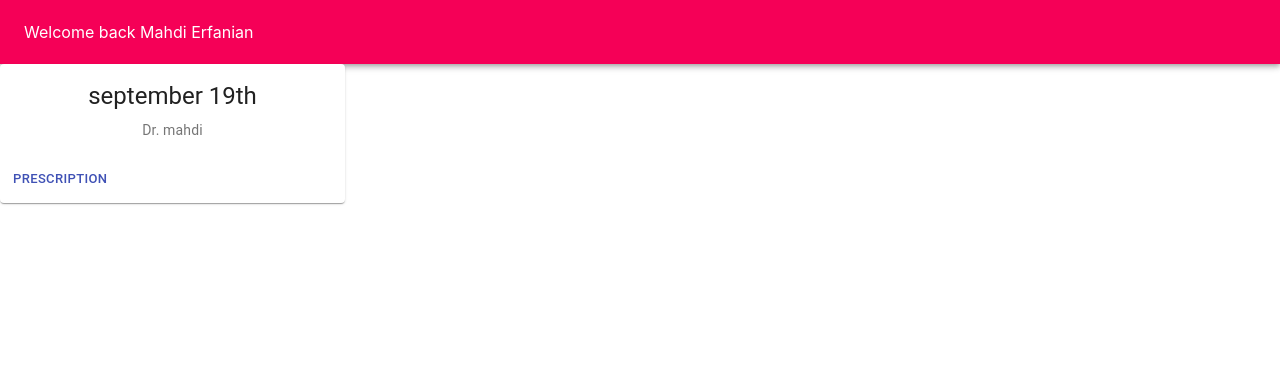
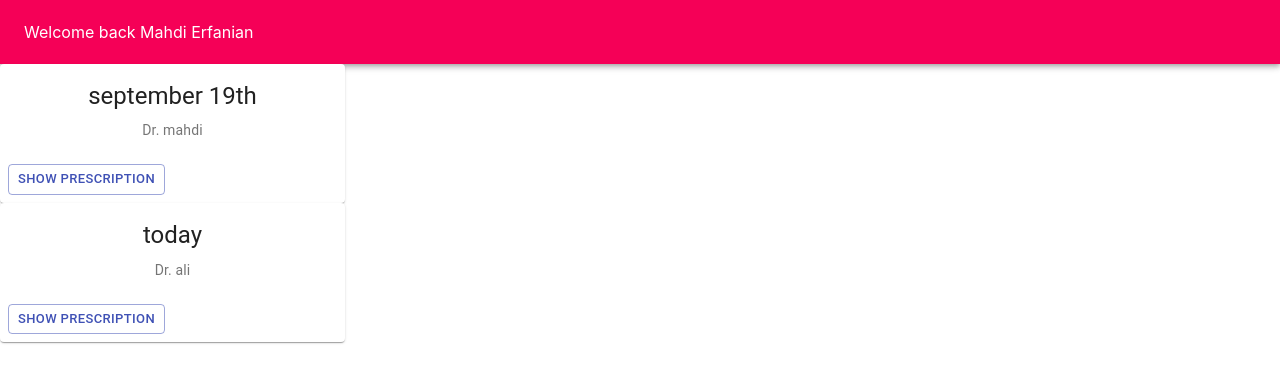
Before and after one commit to merfanian/HosptialFront, a React (Create React App) app: page /patient in a window 1280 px wide. Shown: the top 382 px of the page. Built offline with nearby package versions, Linux system fonts and the light colour scheme.

Commit message:
Add prescription dialog

```diff
--- /dev/null
+++ b/src/AlertDialog.js
@@ -0,0 +1,72 @@
+import React, { Component } from 'react';
+import Button from '@material-ui/core/Button';
+import Dialog from '@material-ui/core/Dialog';
+import DialogActions from '@material-ui/core/DialogActions';
+import DialogContent from '@material-ui/core/DialogContent';
+import DialogContentText from '@material-ui/core/DialogContentText';
+import DialogTitle from '@material-ui/core/DialogTitle';
+
+class AlertDialog extends Component {
+    // listItems = ;
+
+    constructor(props) {
+        super(props);
+        console.log(this);
+
+        this.handleClickOpen.bind(this);
+        this.handleClose.bind(this);
+
+        this.state = {
+            open: false,
+        };
+    }
+
+    handleClickOpen = () => this.setState({ open: true });
+
+    handleClose = () => {
+        this.setState({ open: false });
+    };
+
+    render() {
+        return (
+            <div>
+                <Button
+                    variant="outlined"
+                    color="primary"
+                    size="small"
+                    onClick={this.handleClickOpen}
+                >
+                    Show prescription
+                </Button>
+                <Dialog
+                    open={this.state.open}
+                    onClose={this.handleClose}
+                    aria-labelledby="alert-dialog-title"
+                    aria-describedby="alert-dialog-description"
+                >
+                    <DialogTitle id="alert-dialog-title">
+                        {'Your prescription is:'}
+                    </DialogTitle>
+                    <DialogContent>
+                        <DialogContentText id="alert-dialog-description">
+                            {this.props.medicine.map(med => (
+                                <li>{med}</li>
+                            ))}
+                        </DialogContentText>
+                    </DialogContent>
+                    <DialogActions>
+                        <Button
+                            onClick={this.handleClose}
+                            color="primary"
+                            autoFocus
+                        >
+                            Ok
+                        </Button>
+                    </DialogActions>
+                </Dialog>
+            </div>
+        );
+    }
+}
+
+export default AlertDialog;
--- a/src/App.js
+++ b/src/App.js
@@ -3,7 +3,7 @@
 import Main from './Main';
 function App() {
     return (
-        <div className="App">
+        <div className="App" style={{ alignItems: 'baseline' }}>
             <Main></Main>
         </div>
     );
--- /dev/null
+++ b/src/CardsDeck.js
@@ -0,0 +1,13 @@
+import React, { Component } from 'react';
+import MediaCard from './MediaCard';
+
+class CardsDeck extends Component {
+    listItems = this.props.cards.map(card => (
+        <MediaCard doctor={card.doctor} date={card.date}></MediaCard>
+    ));
+    render() {
+        return <view>{this.listItems}</view>;
+    }
+}
+
+export default CardsDeck;
--- a/src/MediaCard.js
+++ b/src/MediaCard.js
@@ -7,6 +7,8 @@
 import Typography from '@material-ui/core/Typography';
 import CardMedia from '@material-ui/core/CardMedia';
 import CardActionArea from '@material-ui/core/CardActionArea';
+import SimpleDialog from '@material-ui/core/Dialog';
+import AlertDialog from './AlertDialog';
 
 const useStyles = makeStyles({
     card: {
@@ -18,17 +20,10 @@
 });
 
 class MediaCard extends Component {
-    handleClick = () => {
-        alert('hey');
-    };
     render() {
         return (
             <Card style={{ maxWidth: 345 }}>
                 <CardActionArea>
-                    {/* <CardMedia
-                        style={{ height: 140 }}
-                        image="https://source.unsplash.com/random"
-                    /> */}
                     <CardContent>
                         <Typography gutterBottom variant="h5" component="h2">
                             {this.props.date}
@@ -43,13 +38,7 @@
                     </CardContent>
                 </CardActionArea>
                 <CardActions>
-                    <Button
-                        size="small"
-                        color="primary"
-                        onClick={this.handleClick}
-                    >
-                        Prescription
-                    </Button>
+                    <AlertDialog medicine={['1', '2']}></AlertDialog>
                 </CardActions>
             </Card>
         );
--- a/src/Patient.js
+++ b/src/Patient.js
@@ -1,14 +1,13 @@
 import React, { Component } from 'react';
 import AppBar from '@material-ui/core/AppBar';
-import { Toolbar } from '@material-ui/core';
+import { Toolbar, Card } from '@material-ui/core';
 import Button from '@material-ui/core/Button';
-import MaterialTableDemo from './PatientsTable';
-import { ProductCard } from 'react-ui-cards';
-import { UserCard } from 'react-ui-cards';
 import MediaCard from '../src/MediaCard';
+import CardsDeck from '../src/CardsDeck';
+
 class Patinet extends Component {
-    constructor() {
-        super();
+    constructor(props) {
+        super(props);
         this.state = {
             nationalId: '',
             firstName: 'Mahdi',
@@ -21,7 +20,7 @@
 
     render() {
         return (
-            <view>
+            <div style={{ alignSelf: 'center', alignItems: 'center' }}>
                 <AppBar color={'secondary'} position="static">
                     <Toolbar>
                         {' '}
@@ -29,9 +28,13 @@
                         {this.state.lastName}
                     </Toolbar>
                 </AppBar>
-                {/* <MaterialTableDemo></MaterialTableDemo> */}
-                <MediaCard doctor="mahdi" date="september 19th"></MediaCard>
-            </view>
+                <CardsDeck
+                    cards={[
+                        { doctor: 'mahdi', date: 'september 19th' },
+                        { doctor: 'ali', date: 'today' },
+                    ]}
+                ></CardsDeck>
+            </div>
         );
     }
 }
```
